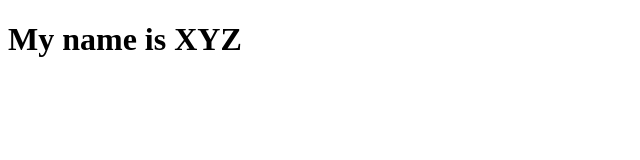
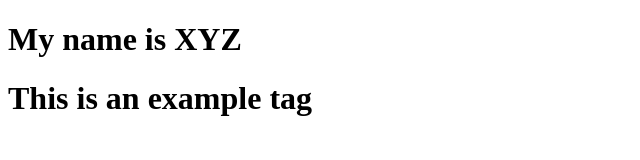
Before and after one commit to Kelsi017/kelsi017.github.io, a plain HTML site: page index.html in a window 1280 px wide. Shown: the whole page, without its empty margins (0-640 px from the left). Drawn offline with Linux system fonts and the light colour scheme.

Commit message:
This is another commit.
Look at what I did.

```diff
--- a/index.html
+++ b/index.html
@@ -5,5 +5,6 @@
   </head>
   <body>
     <h1>My name is XYZ</h1>
+    <h1>This is an example tag</h1>
   </body>
 </html>
```
